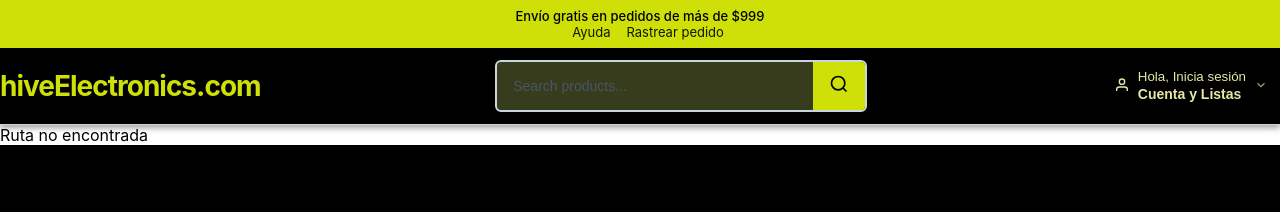
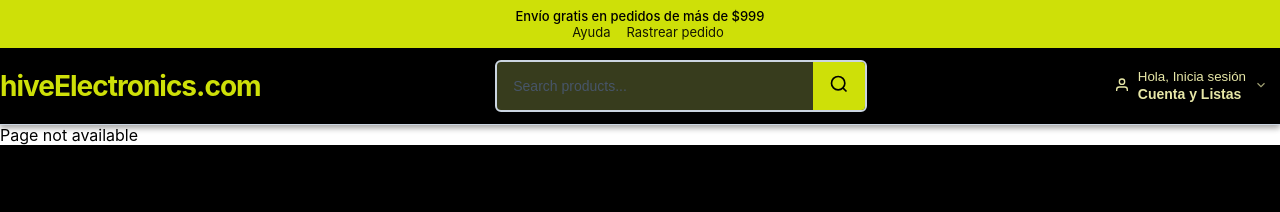
Before and after one commit to DabirGomezSerna/hive-electronics-ecommerce, a React (Create React App) app: page /cart in a window 1280 px wide. Shown: the top 212 px of the page. Built offline with nearby package versions, Linux system fonts and the light colour scheme.

Commit message:
Language change

```diff
--- a/src/components/App/App.jsx
+++ b/src/components/App/App.jsx
@@ -11,7 +11,7 @@
         <Layout>
           <Routes>
             <Route path="/" element={<Home />} />
-            <Route path="*" element={<div>Ruta no encontrada</div>} />
+            <Route path="*" element={<div>Page not available</div>} />
           </Routes>
         </Layout>
       </BrowserRouter>
```
